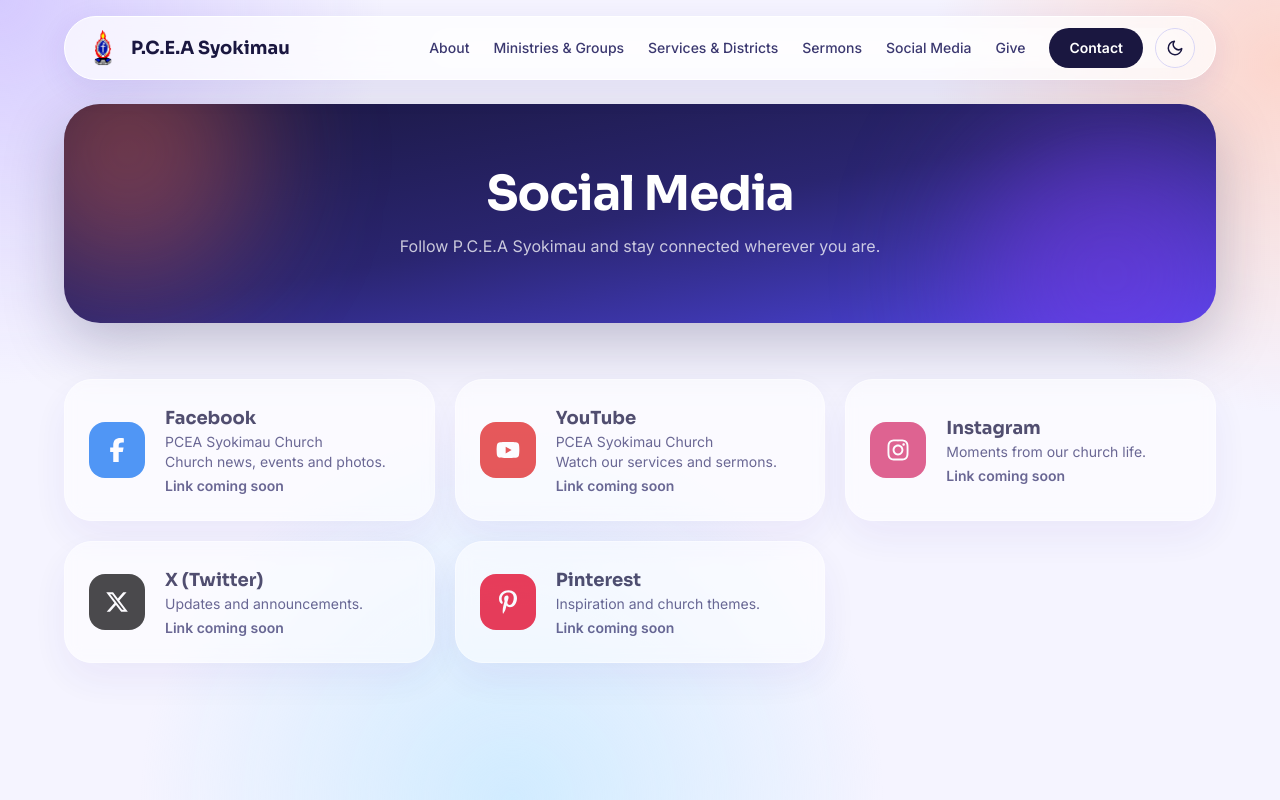
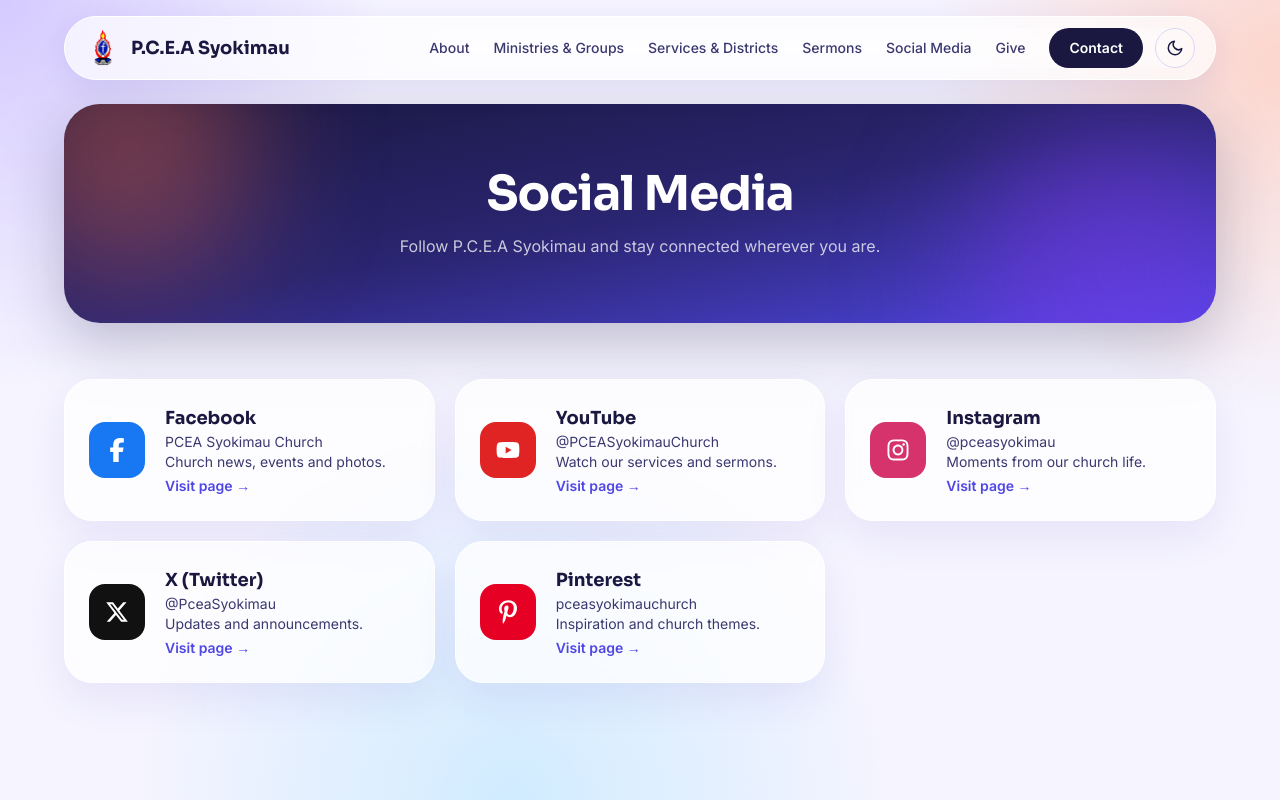
Before and after one commit to keithgachuche-cmd/PCEA-Syokimau, a React (Vite) app in the folder FRONTEND/: page /social-media in a window 1280 px wide. Built offline with nearby package versions, Linux system fonts and the light colour scheme.

Commit message:
add social media data for platforms; update SocialMedia component to utilize new data structure

```diff
--- /dev/null
+++ b/FRONTEND/src/data/socials.js
@@ -0,0 +1,44 @@
+// Paste each page's real link between the quotes.
+// Leave "" for a platform the church doesn't use, and it shows "Link coming soon".
+export const socials = [
+  {
+    key: "facebook",
+    name: "Facebook",
+    handle: "PCEA Syokimau Church",
+    blurb: "Church news, events and photos.",
+    color: "#1877F2",
+    url: "https://www.facebook.com/pcea.syokimauchurch/",
+  },
+  {
+    key: "youtube",
+    name: "YouTube",
+    handle: "@PCEASyokimauChurch",
+    blurb: "Watch our services and sermons.",
+    color: "#E02424",
+    url: "https://www.youtube.com/@PCEASyokimauChurch",
+  },
+  {
+    key: "instagram",
+    name: "Instagram",
+    handle: "@pceasyokimau",
+    blurb: "Moments from our church life.",
+    color: "#D6336C",
+    url: "https://www.instagram.com/pceasyokimau/",
+  },
+  {
+    key: "x",
+    name: "X (Twitter)",
+    handle: "@PceaSyokimau",
+    blurb: "Updates and announcements.",
+    color: "#111111",
+    url: "https://x.com/PceaSyokimau",
+  },
+  {
+    key: "pinterest",
+    name: "Pinterest",
+    handle: "pceasyokimauchurch",
+    blurb: "Inspiration and church themes.",
+    color: "#E60023",
+    url: "https://www.pinterest.com/pceasyokimauchurch/",
+  },
+];
--- a/FRONTEND/src/pages/SocialMedia.jsx
+++ b/FRONTEND/src/pages/SocialMedia.jsx
@@ -6,15 +6,15 @@ import {
   FaPinterestP,
 } from "react-icons/fa6";
 import PageBanner from "../components/PageBanner";
+import { socials } from "../data/socials";
 
-// Put each page's real link in "url". Cards with an empty url show "Link coming soon".
-const platforms = [
-  { name: "Facebook", handle: "PCEA Syokimau Church", blurb: "Church news, events and photos.", icon: FaFacebookF, color: "#1877F2", url: "" },
-  { name: "YouTube", handle: "PCEA Syokimau Church", blurb: "Watch our services and sermons.", icon: FaYoutube, color: "#E02424", url: "" },
-  { name: "Instagram", blurb: "Moments from our church life.", icon: FaInstagram, color: "#D6336C", url: "" },
-  { name: "X (Twitter)", blurb: "Updates and announcements.", icon: FaXTwitter, color: "#111111", url: "" },
-  { name: "Pinterest", blurb: "Inspiration and church themes.", icon: FaPinterestP, color: "#E60023", url: "" },
-];
+const icons = {
+  facebook: FaFacebookF,
+  youtube: FaYoutube,
+  instagram: FaInstagram,
+  x: FaXTwitter,
+  pinterest: FaPinterestP,
+};
 
 export default function SocialMedia() {
   return (
@@ -27,8 +27,8 @@ export default function SocialMedia() {
       <section className="py-10 md:py-14">
         <div className="mx-auto w-[92%] max-w-6xl">
           <div className="grid gap-5 sm:grid-cols-2 lg:grid-cols-3">
-            {platforms.map((p) => {
-              const Icon = p.icon;
+            {socials.map((p) => {
+              const Icon = icons[p.key];
               const hasLink = Boolean(p.url);
               const Tag = hasLink ? "a" : "div";
               const linkProps = hasLink
@@ -37,9 +37,9 @@ export default function SocialMedia() {
 
               return (
                 <Tag
-                  key={p.name}
+                  key={p.key}
                   {...linkProps}
-                  className={`flex items-center gap-5 rounded-[28px] border border-white bg-white/75 p-6 shadow-[0_16px_40px_rgba(60,40,160,0.08)] backdrop-blur transition ${
+                  className={`group flex items-center gap-5 rounded-[28px] border border-white bg-white/75 p-6 shadow-[0_16px_40px_rgba(60,40,160,0.08)] backdrop-blur transition ${
                     hasLink
                       ? "hover:-translate-y-1 hover:shadow-[0_20px_50px_rgba(60,40,160,0.16)]"
                       : "opacity-75"
@@ -51,7 +51,7 @@ export default function SocialMedia() {
                   >
                     <Icon />
                   </span>
-                  <span>
+                  <span className="min-w-0">
                     <span className="block font-serif text-lg font-bold text-navy">
                       {p.name}
                     </span>
@@ -64,7 +64,16 @@ export default function SocialMedia() {
                         hasLink ? "text-indigo-brand" : "text-muted"
                       }`}
                     >
-                      {hasLink ? "Visit page →" : "Link coming soon"}
+                      {hasLink ? (
+                        <>
+                          Visit page{" "}
+                          <span className="inline-block transition group-hover:translate-x-1">
+                            →
+                          </span>
+                        </>
+                      ) : (
+                        "Link coming soon"
+                      )}
                     </span>
                   </span>
                 </Tag>
```
